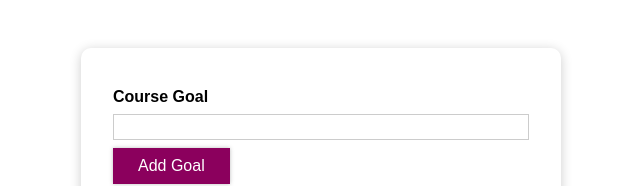
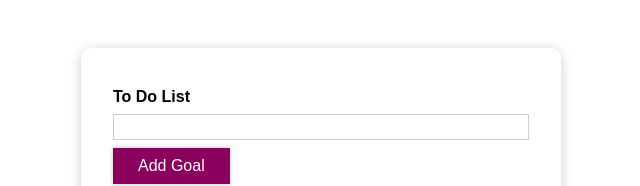
Before and after one commit to pedrofonsecapadilha/Udemy, a React (Create React App) app in the folder React-TheCompleteGuide/2-project/: page / in a window 1280 px wide. Shown: the top 186 px of the page, without its empty margins (319-959 px from the left). Built offline with nearby package versions, Linux system fonts and the light colour scheme.

Commit message:
adjust for linkedin

```diff
--- a/React-TheCompleteGuide/2-project/src/components/CourseGoals/CourseInput/CourseInput.js
+++ b/React-TheCompleteGuide/2-project/src/components/CourseGoals/CourseInput/CourseInput.js
@@ -64,7 +64,7 @@ const CourseInput = props => {
     <form onSubmit={formSubmitHandler}>
       {/* <div className={`form-control ${!isValid ? 'invalid' : ''}`}> */}
       <FormControl className={!isValid && 'invalid'}>
-        <label>Course Goal</label>
+        <label>To Do List</label>
         <input type="text" onChange={goalInputChangeHandler} />
       </FormControl>
       {/* </div> */}
```
